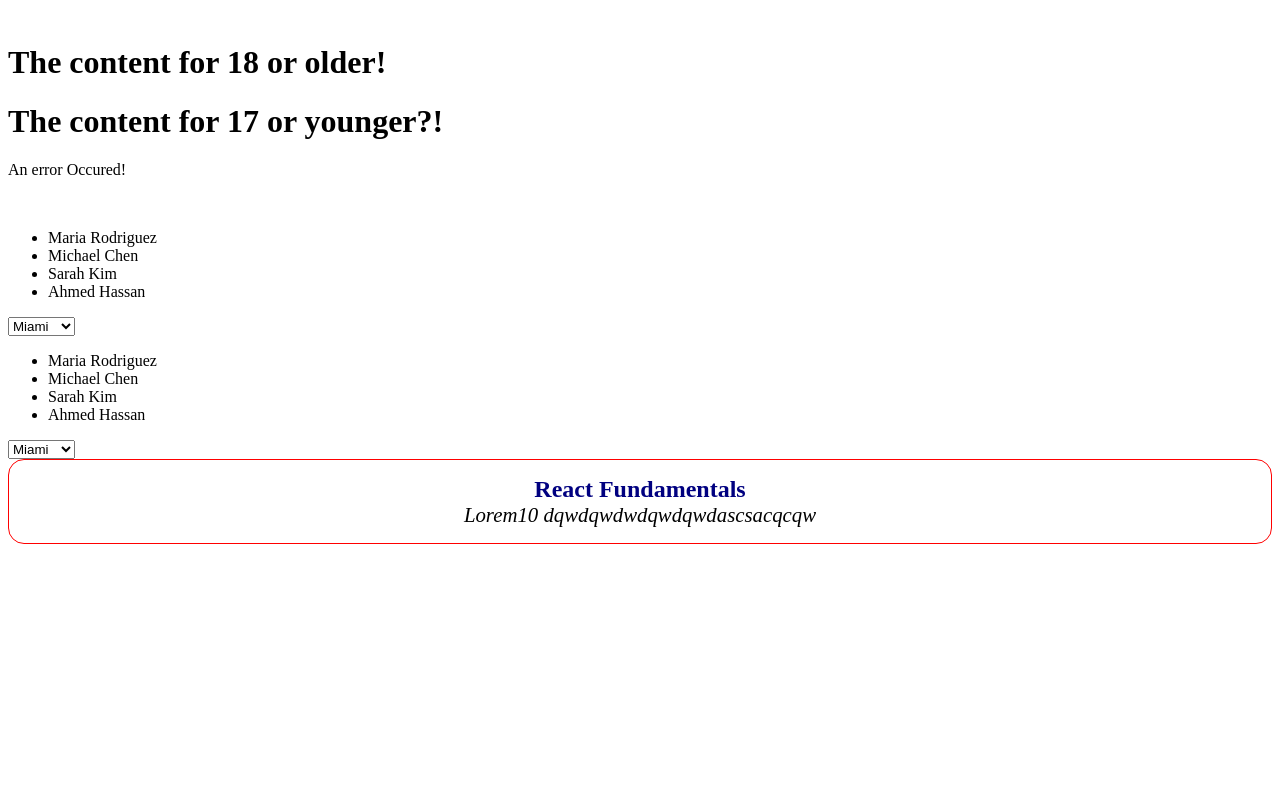
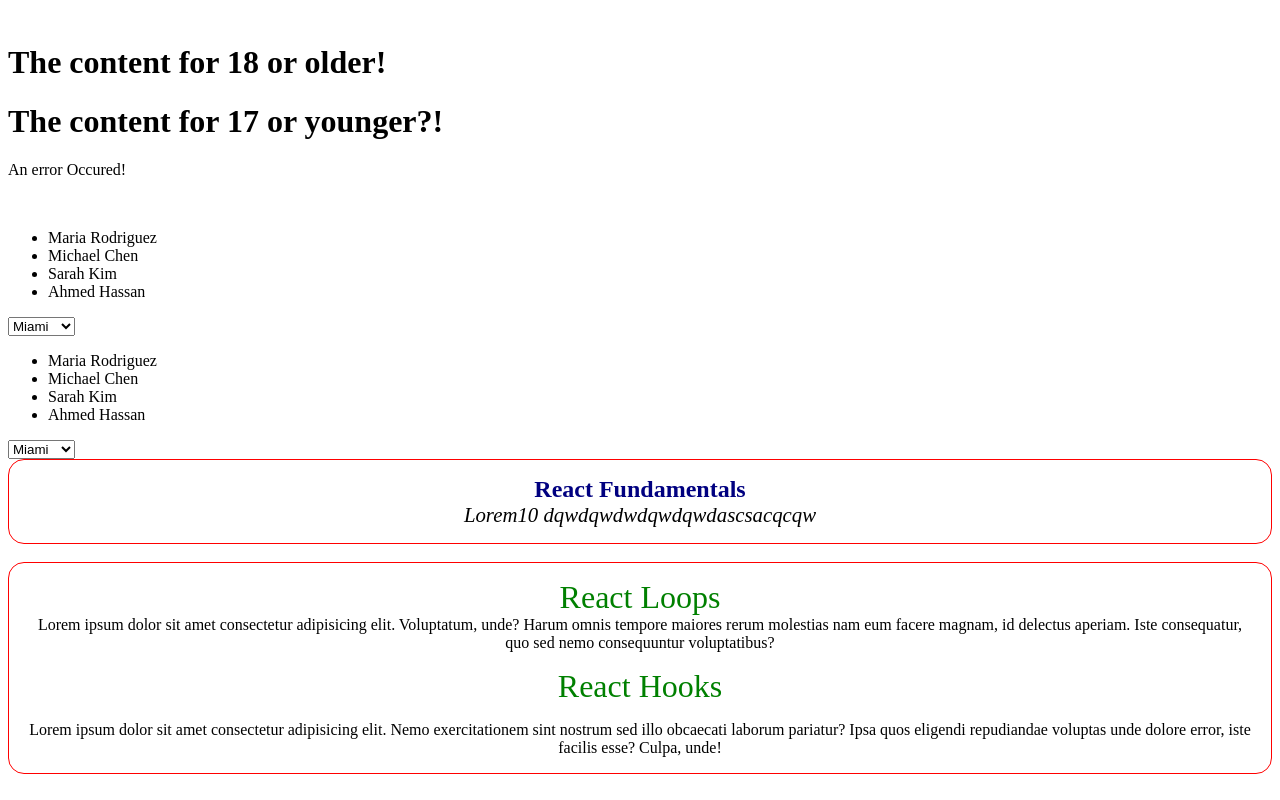
Before and after one commit to Krpiszez/FrontEndProjects, a React (Create React App) app: page / in a window 1280 px wide. Shown: the part 334-1134 px from the top of the page. Before the commit the page ends 886 px from the top, so only its background shows below. Built offline with nearby package versions, Linux system fonts and the light colour scheme.

Commit message:
css inline and internal

```diff
--- a/src/App.js
+++ b/src/App.js
@@ -6,6 +6,7 @@ import Jsx3 from "./components/02-jsx/jsx3";
 import Jsx4 from "./components/02-jsx/jsx4";
 import Jsx5 from "./components/02-jsx/jsx5";
 import Style1 from "./components/03-styles/style1";
+import Style2 from "./components/03-styles/style2";
 
 const App = () => {
     return (
@@ -25,7 +26,11 @@ const App = () => {
             <br/>
             <Jsx5>
             </Jsx5>
+            <br/>
             <Style1 />
+            <br/>
+            <Style2 />
+            <br/>
         </div>
     )
 };
--- /dev/null
+++ b/src/components/03-styles/style2.js
@@ -0,0 +1,44 @@
+import React from 'react';
+
+const Style2 = () => {
+
+    const styles = {
+        border: "1px solid red",
+        padding: "1rem",
+        borderRadius: "1rem",
+        textAlign: "center",
+    };
+
+    const styles2 = {
+        fontSize: "2rem",
+        color: "green",
+        fontWeight: "normal",
+        margin: "0",
+    };
+
+    console.log({
+        ...styles2,
+        padding: "1rem"
+    })
+
+    return (
+        <section style={styles}>
+            <h2 style={styles2}>React Loops</h2>
+            <article>
+                Lorem ipsum dolor sit amet consectetur adipisicing elit. Voluptatum, unde? Harum omnis tempore maiores rerum molestias nam eum facere magnam, id delectus aperiam. Iste consequatur, quo sed nemo consequuntur voluptatibus?
+            </article>
+            {/* INTERNAL & INLINE STYLING TOGETHER */}
+            <h2 style={{
+                ...styles2,
+                padding: "1rem"
+            }}>
+                React Hooks
+            </h2>
+            <article>
+                Lorem ipsum dolor sit amet consectetur adipisicing elit. Nemo exercitationem sint nostrum sed illo obcaecati laborum pariatur? Ipsa quos eligendi repudiandae voluptas unde dolore error, iste facilis esse? Culpa, unde!
+            </article>
+        </section>
+    )
+};
+
+export default Style2;
```
